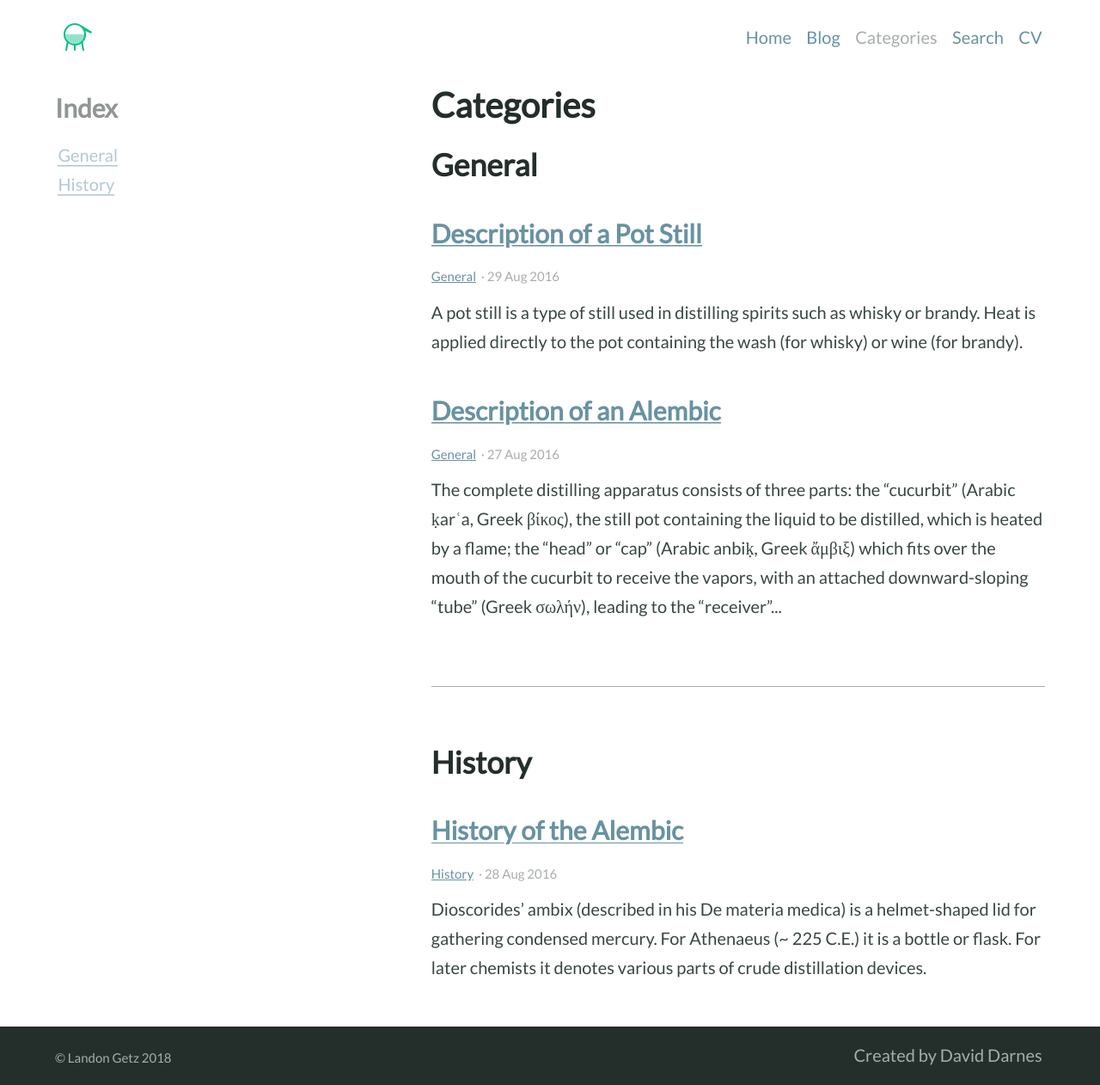
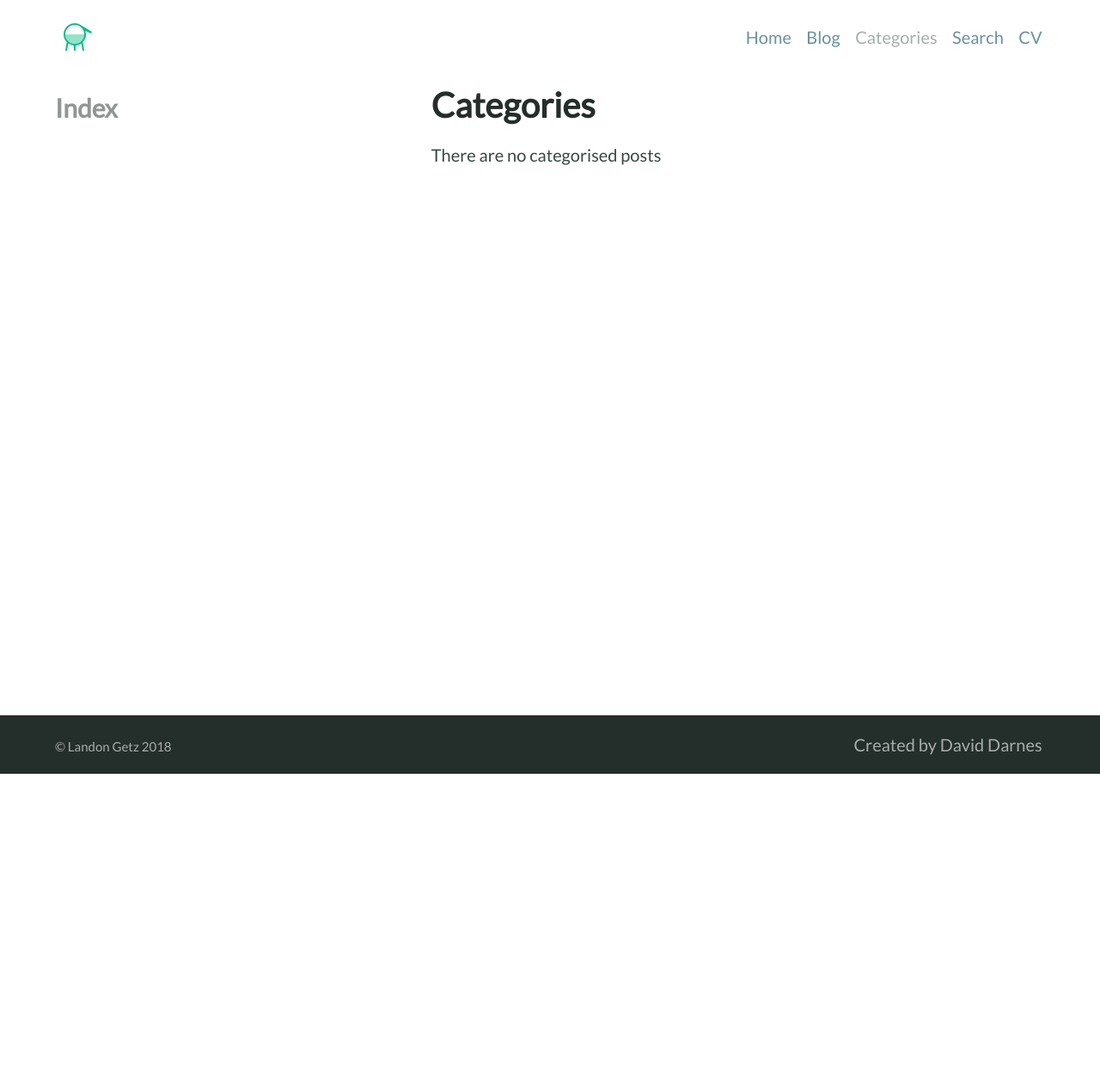
Before and after one commit to LandonGetz/blog, a Jekyll site: the page built from categories.md, in a window 1280 px wide. Shown: the whole page at 86% size. Built offline with Jekyll 4.4.1, drawn with Linux system fonts in a browser that asks for light colours; after the commit the page ends 900 px from its top, so only the background shows below that.

Commit message:
Post fix

```diff
--- a/_config.yml
+++ b/_config.yml
@@ -19,6 +19,7 @@ exclude:
 - Gemfile
 - Gemfile.lock
 - alembic-jekyll-theme.gemspec
+- examplepost.md
 
 # 2. Installed Gems
 plugins:
--- a/_posts/2016-08-27-example-post-one.md
+++ /dev/null
@@ -1,14 +0,0 @@
----
-title: Description of an Alembic
-categories:
-- General
-feature_image: "https://picsum.photos/2560/600?image=872"
----
-
-The complete distilling apparatus consists of three parts: the "cucurbit" (Arabic ḳarʿa, Greek βίκος), the still pot containing the liquid to be distilled, which is heated by a flame; the "head" or "cap" (Arabic anbiḳ, Greek ἄμβιξ) which fits over the mouth of the cucurbit to receive the vapors, with an attached downward-sloping "tube" (Greek σωλήν), leading to the "receiver" (Arabic ḳābila, Greek ἄγγος or φιάλη) container.
-
-<!-- more -->
-
-Retorts have the "cap" and the "cucurbit" made into one. The anbik is also called the raʾs (head) of the cucurbit. The liquid in the cucurbit is heated or boiled; the vapour rises into the anbik, where it cools by contact with the walls and condenses, running down the spout into the receiver. A modern descendant of the alembic is the pot still, used to produce distilled beverages.
-
-_Originally from [Alembic - Wikipedia](https://en.wikipedia.org/wiki/Alembic)_
--- a/_posts/2016-08-28-example-post-two.md
+++ /dev/null
@@ -1,17 +0,0 @@
----
-title: History of the Alembic
-categories:
-- History
-feature_text: |
-  The History of the Alembic tool
----
-
-Dioscorides' ambix (described in his De materia medica) is a helmet-shaped lid for gathering condensed mercury. For Athenaeus (~ 225 C.E.) it is a bottle or flask. For later chemists it denotes various parts of crude distillation devices.
-
-<!-- more -->
-
-Alembic drawings appear in works of Cleopatra the Alchemist, Synesius, and Zosimos of Panopolis. There were alembics with two (dibikos) and three (tribikos) receivers.[4] According to Zosimos of Panopolis, the alembic was invented by Mary the Jewess.[5]
-
-The anbik is described by Ibn al-Awwam in his Kitab al-Filaha (Book of Agriculture), where he explains how rose-water is distilled. Amongst others, it is mentioned in the Mafatih al-Ulum (Key of Sciences) of Khwarizmi and the Kitab al-Asrar (Book of Secrets) of Al-Razi. Some illustrations occur in the Latin translations of works which are attributed to Geber.[2]
-
-_Originally from [Alembic - Wikipedia](https://en.wikipedia.org/wiki/Alembic)_
```
Also changed, not shown: examplepost.md (renamed from _posts/2016-08-29-example-post-three.md).
